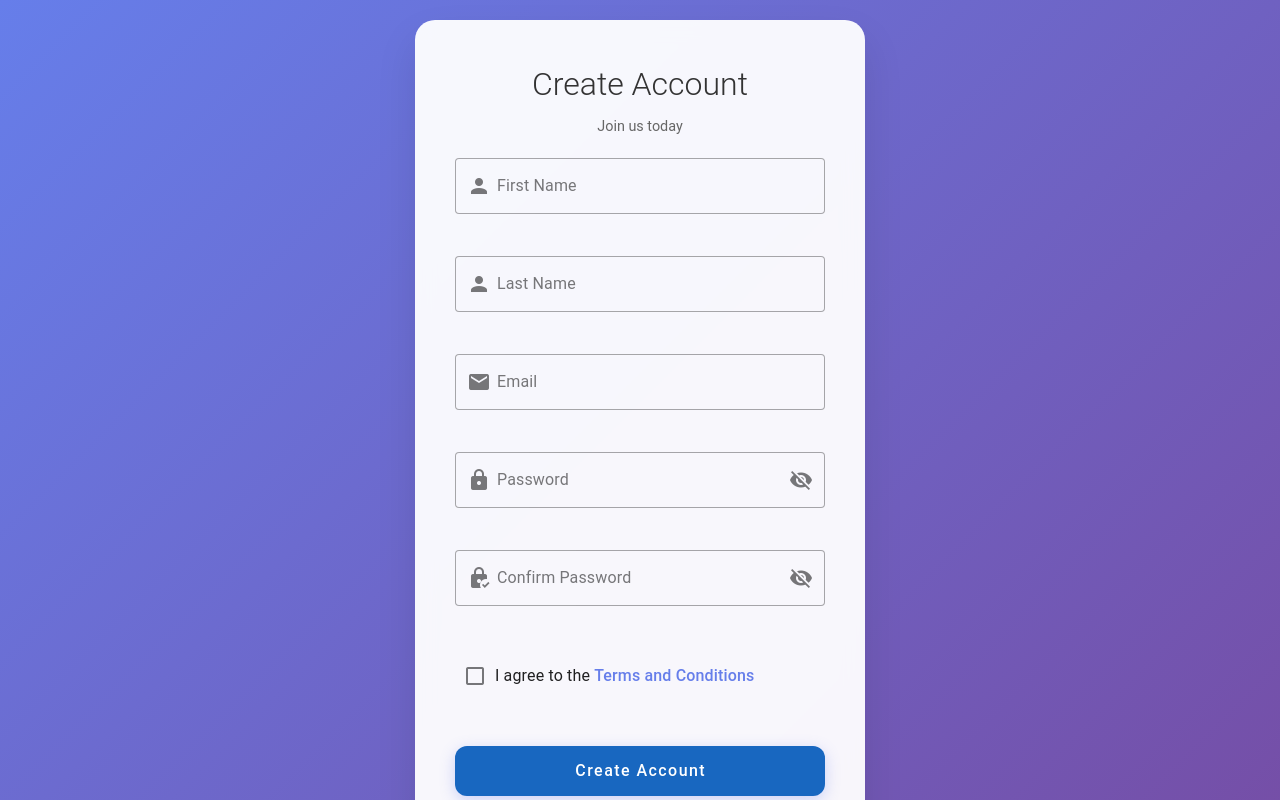
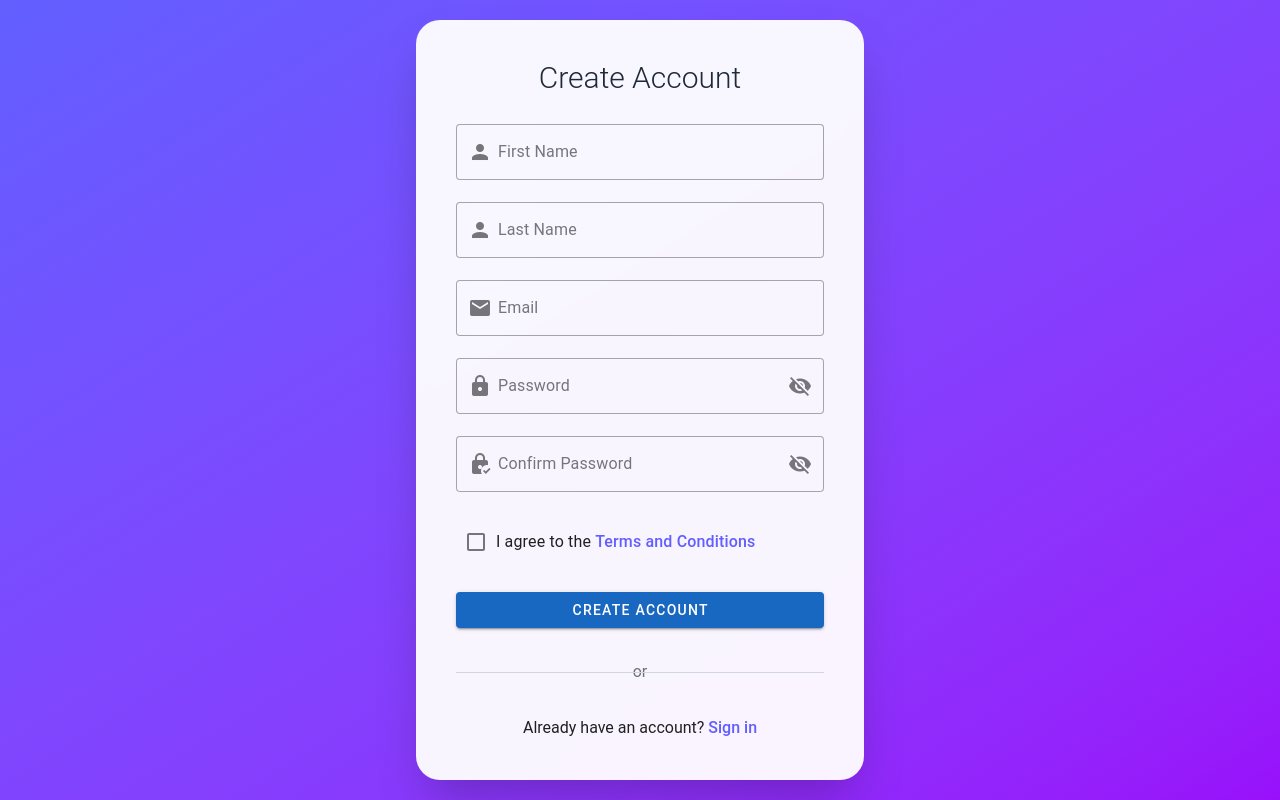
Before and after one commit to Sonit90/qr-manager.org-UI, a Vue app: page /register in a window 1280 px wide. Shown: the top 800 px of the page. Built offline with nearby package versions, Linux system fonts and the light colour scheme.

Commit message:
feat(components): First version of Auth pages

```diff
--- a/src/assets/main.css
+++ b/src/assets/main.css
@@ -122,3 +122,12 @@
     @apply bg-background text-foreground;
   }
 }
+
+@layer components {
+  .link-styled {
+    @apply text-indigo-500 no-underline font-medium transition-colors duration-300 hover:text-purple-600 hover:underline;
+  }
+  .btn-primary {
+    @apply h-12 rounded-xl text-base font-medium normal-case shadow-lg shadow-indigo-500/30 transition-all duration-300 hover:-translate-y-0.5 hover:shadow-xl hover:shadow-indigo-500/40;
+  }
+}
--- a/src/layouts/LoginLayout.vue
+++ b/src/layouts/LoginLayout.vue
@@ -1,27 +1,9 @@
 <template>
-  <div class="auth-container">
-    <div class="auth-card">
+  <div
+    class="min-h-screen bg-gradient-to-br from-indigo-500 to-purple-600 flex items-center justify-center p-5"
+  >
+    <div class="w-full max-w-md backdrop-blur-sm bg-white/95 rounded-3xl shadow-2xl">
       <router-view />
     </div>
   </div>
 </template>
-
-<style scoped>
-.auth-container {
-  min-height: 100vh;
-  background: linear-gradient(135deg, #667eea 0%, #764ba2 100%);
-  display: flex;
-  align-items: center;
-  justify-content: center;
-  padding: 20px;
-}
-
-.auth-card {
-  width: 100%;
-  max-width: 450px;
-  backdrop-filter: blur(10px);
-  background: rgba(255, 255, 255, 0.95);
-  border-radius: 20px;
-  box-shadow: 0 20px 40px rgba(0, 0, 0, 0.1);
-}
-</style>
--- a/src/modules/auth/LoginPage.vue
+++ b/src/modules/auth/LoginPage.vue
@@ -1,4 +1,4 @@
-<script setup>
+<script setup lang="ts">
 import { ref, reactive } from 'vue'
 import { useRouter } from 'vue-router'
 
@@ -38,14 +38,13 @@ const handleLogin = async () => {
 </script>
 <template>
   <div>
-    <div class="auth-header">
-      <h1 class="auth-title">Welcome Back</h1>
-      <p class="auth-subtitle">Sign in to your account</p>
+    <div class="text-center py-10 pb-5">
+      <h1 class="text-3xl font-light text-gray-800 mb-2">Welcome Back</h1>
+      <p class="text-gray-600 text-sm">Sign in to your account</p>
     </div>
 
-    <div class="auth-form">
-      <v-form @submit.prevent="handleLogin" ref="loginForm">
-        <div class="form-field">
+    <div class="px-10 pb-10">
+      <v-form class="gap-4" @submit.prevent="handleLogin" ref="loginForm">
         <v-text-field
           v-model="form.email"
           :rules="emailRules"
@@ -55,9 +54,7 @@ const handleLogin = async () => {
           color="primary"
           required
         />
-        </div>
 
-        <div class="form-field">
         <v-text-field
           v-model="form.password"
           :rules="passwordRules"
@@ -70,113 +67,31 @@ const handleLogin = async () => {
           color="primary"
           required
         />
-        </div>
 
-        <div class="form-field">
         <v-row align="center" justify="space-between">
           <v-col cols="auto">
-              <v-checkbox
-                v-model="form.remember"
-                label="Remember me"
-                color="primary"
-                hide-details
-              />
+            <v-checkbox v-model="form.remember" label="Remember me" color="primary" hide-details />
           </v-col>
           <v-col cols="auto">
-              <router-link to="/reset-password" class="link-button"> Forgot password? </router-link>
+            <router-link to="/reset-password" class="link-styled"> Forgot password? </router-link>
           </v-col>
         </v-row>
-        </div>
 
-        <v-btn type="submit" class="auth-button" color="primary" :loading="loading" block>
+        <v-btn type="submit" class="btn-primary" color="primary" :loading="loading" block>
           Sign In
         </v-btn>
       </v-form>
 
-      <div class="divider-text">
-        <span>or</span>
+      <div
+        class="text-center my-8 relative text-gray-500 before:content-[''] before:absolute before:top-1/2 before:left-0 before:right-0 before:h-px before:bg-gray-300"
+      >
+        <span class="bg-white/95 px-5">or</span>
       </div>
 
       <div class="text-center">
         <span>Don't have an account? </span>
-        <router-link to="/register" class="link-button"> Sign up </router-link>
+        <router-link to="/register" class="link-styled"> Sign up </router-link>
       </div>
     </div>
   </div>
 </template>
-
-<style scoped>
-.auth-header {
-  text-align: center;
-  padding: 40px 0 20px;
-}
-
-.auth-title {
-  font-size: 2rem;
-  font-weight: 300;
-  color: #333;
-  margin-bottom: 8px;
-}
-
-.auth-subtitle {
-  color: #666;
-  font-size: 0.9rem;
-}
-
-.auth-form {
-  padding: 0 40px 40px;
-}
-
-.form-field {
-  margin-bottom: 20px;
-}
-
-.auth-button {
-  height: 50px;
-  border-radius: 12px;
-  font-size: 1rem;
-  font-weight: 500;
-  text-transform: none;
-  box-shadow: 0 4px 15px rgba(103, 126, 234, 0.3);
-  transition: all 0.3s ease;
-}
-
-.auth-button:hover {
-  transform: translateY(-2px);
-  box-shadow: 0 6px 20px rgba(103, 126, 234, 0.4);
-}
-
-.link-button {
-  color: #667eea;
-  text-decoration: none;
-  font-weight: 500;
-  transition: color 0.3s ease;
-}
-
-.link-button:hover {
-  color: #764ba2;
-  text-decoration: underline;
-}
-
-.divider-text {
-  text-align: center;
-  margin: 30px 0;
-  position: relative;
-  color: #999;
-}
-
-.divider-text::before {
-  content: '';
-  position: absolute;
-  top: 50%;
-  left: 0;
-  right: 0;
-  height: 1px;
-  background: #e0e0e0;
-}
-
-.divider-text span {
-  background: rgba(255, 255, 255, 0.95);
-  padding: 0 20px;
-}
-</style>
--- a/src/modules/auth/RegisterPage.vue
+++ b/src/modules/auth/RegisterPage.vue
@@ -1,4 +1,4 @@
-<script setup>
+<script setup lang="ts">
 import { ref, reactive } from 'vue'
 import { useRouter } from 'vue-router'
 
@@ -56,14 +56,12 @@ const handleRegister = async () => {
 </script>
 <template>
   <div>
-    <div class="auth-header">
-      <h1 class="auth-title">Create Account</h1>
-      <p class="auth-subtitle">Join us today</p>
+    <div class="text-center pt-10 pb-5">
+      <h1 class="text-3xl font-light text-gray-800 mb-2">Create Account</h1>
     </div>
 
-    <div class="auth-form">
-      <v-form @submit.prevent="handleRegister" ref="registerForm">
-        <div class="form-field">
+    <div class="px-10 pb-10">
+      <v-form class="gap-4" @submit.prevent="handleRegister" ref="registerForm">
         <v-text-field
           v-model="form.firstName"
           :rules="nameRules"
@@ -73,9 +71,7 @@ const handleRegister = async () => {
           color="primary"
           required
         />
-        </div>
 
-        <div class="form-field">
         <v-text-field
           v-model="form.lastName"
           :rules="nameRules"
@@ -85,9 +81,7 @@ const handleRegister = async () => {
           color="primary"
           required
         />
-        </div>
 
-        <div class="form-field">
         <v-text-field
           v-model="form.email"
           :rules="emailRules"
@@ -97,9 +91,7 @@ const handleRegister = async () => {
           color="primary"
           required
         />
-        </div>
 
-        <div class="form-field">
         <v-text-field
           v-model="form.password"
           :rules="passwordRules"
@@ -112,9 +104,7 @@ const handleRegister = async () => {
           color="primary"
           required
         />
-        </div>
 
-        <div class="form-field">
         <v-text-field
           v-model="form.confirmPassword"
           :rules="confirmPasswordRules"
@@ -127,9 +117,7 @@ const handleRegister = async () => {
           color="primary"
           required
         />
-        </div>
 
-        <div class="form-field">
         <v-checkbox
           v-model="form.agreeToTerms"
           :rules="[(v) => !!v || 'You must agree to the terms and conditions']"
@@ -137,103 +125,28 @@ const handleRegister = async () => {
           required
         >
           <template v-slot:label>
-              <span
-                >I agree to the
-                <a href="#" class="link-button">Terms and Conditions</a>
+            <span>
+              I agree to the
+              <a href="#" class="link-styled"> Terms and Conditions </a>
             </span>
           </template>
         </v-checkbox>
-        </div>
 
-        <v-btn type="submit" class="auth-button" color="primary" :loading="loading" block>
+        <v-btn type="submit" class="btn-primary" color="primary" :loading="loading" block>
           Create Account
         </v-btn>
       </v-form>
 
-      <div class="divider-text">
+      <div
+        class="text-center my-8 relative text-gray-500 before:content-[''] before:absolute before:top-1/2 before:left-0 before:right-0 before:h-px before:bg-gray-300"
+      >
         <span>or</span>
       </div>
 
       <div class="text-center">
         <span>Already have an account? </span>
-        <router-link to="/login" class="link-button"> Sign in </router-link>
+        <router-link to="/login" class="link-styled"> Sign in </router-link>
       </div>
     </div>
   </div>
 </template>
-
-<style scoped>
-.auth-header {
-  text-align: center;
-  padding: 40px 0 20px;
-}
-
-.auth-title {
-  font-size: 2rem;
-  font-weight: 300;
-  color: #333;
-  margin-bottom: 8px;
-}
-
-.auth-subtitle {
-  color: #666;
-  font-size: 0.9rem;
-}
-
-.auth-form {
-  padding: 0 40px 40px;
-}
-
-.form-field {
-  margin-bottom: 20px;
-}
-
-.auth-button {
-  height: 50px;
-  border-radius: 12px;
-  font-size: 1rem;
-  font-weight: 500;
-  text-transform: none;
-  box-shadow: 0 4px 15px rgba(103, 126, 234, 0.3);
-  transition: all 0.3s ease;
-}
-
-.auth-button:hover {
-  transform: translateY(-2px);
-  box-shadow: 0 6px 20px rgba(103, 126, 234, 0.4);
-}
-
-.link-button {
-  color: #667eea;
-  text-decoration: none;
-  font-weight: 500;
-  transition: color 0.3s ease;
-}
-
-.link-button:hover {
-  color: #764ba2;
-  text-decoration: underline;
-}
-
-.divider-text {
-  text-align: center;
-  margin: 30px 0;
-  position: relative;
-  color: #999;
-}
-
-.divider-text::before {
-  content: '';
-  position: absolute;
-  top: 50%;
-  left: 0;
-  right: 0;
-  height: 1px;
-  background: #e0e0e0;
-}
-
-.divider-text span {
-  background: rgba(255, 255, 255, 0.95);
-  padding: 0 20px;
-}
-</style>
--- a/src/modules/auth/ResetPasswordPage.vue
+++ b/src/modules/auth/ResetPasswordPage.vue
@@ -1,59 +1,4 @@
-<template>
-  <div>
-    <div class="auth-header">
-      <h1 class="auth-title">Reset Password</h1>
-      <p class="auth-subtitle">Enter your email to receive reset instructions</p>
-    </div>
-
-    <div class="auth-form">
-      <v-form @submit.prevent="handleResetPassword" ref="resetForm" v-if="!emailSent">
-        <div class="form-field">
-          <v-text-field
-            v-model="form.email"
-            :rules="emailRules"
-            label="Email"
-            prepend-inner-icon="mdi-email"
-            variant="outlined"
-            color="primary"
-            required
-          />
-        </div>
-
-        <v-btn type="submit" class="auth-button" color="primary" :loading="loading" block>
-          Send Reset Link
-        </v-btn>
-      </v-form>
-
-      <!-- Success Message -->
-      <div v-else class="success-message">
-        <v-icon size="64" color="success" class="mb-4">mdi-check-circle</v-icon>
-        <h3 class="mb-3">Check Your Email</h3>
-        <p class="mb-4">
-          We've sent password reset instructions to <strong>{{ form.email }}</strong>
-        </p>
-        <v-btn @click="emailSent = false" variant="outlined" color="primary" class="mb-3" block>
-          Send Another Email
-        </v-btn>
-      </div>
-
-      <div class="divider-text">
-        <span>or</span>
-      </div>
-
-      <div class="text-center">
-        <span>Remember your password? </span>
-        <router-link to="/login" class="link-button"> Sign in </router-link>
-      </div>
-
-      <div class="text-center mt-3">
-        <span>Don't have an account? </span>
-        <router-link to="/register" class="link-button"> Sign up </router-link>
-      </div>
-    </div>
-  </div>
-</template>
-
-<script setup>
+<script setup lang="ts">
 import { ref, reactive } from 'vue'
 import { useRouter } from 'vue-router'
 
@@ -86,93 +31,59 @@ const handleResetPassword = async () => {
 }
 </script>
 
-<style scoped>
-.auth-header {
-  text-align: center;
-  padding: 40px 0 20px;
-}
+<template>
+  <div>
+    <div class="text-center py-4">
+      <h1 class="text-3xl font-light text-gray-800 mb-2">Reset Password</h1>
+      <p class="text-gray-600 text-sm">Enter your email to receive reset instructions</p>
+    </div>
 
-.auth-title {
-  font-size: 2rem;
-  font-weight: 300;
-  color: #333;
-  margin-bottom: 8px;
-}
+    <div class="py-4">
+      <v-form @submit.prevent="handleResetPassword" ref="resetForm" v-if="!emailSent">
+        <div class="mb-2">
+          <v-text-field
+            v-model="form.email"
+            :rules="emailRules"
+            label="Email"
+            prepend-inner-icon="mdi-email"
+            variant="outlined"
+            color="primary"
+            required
+          />
+        </div>
 
-.auth-subtitle {
-  color: #666;
-  font-size: 0.9rem;
-}
+        <v-btn type="submit" class="btn-primary" color="primary" :loading="loading" block>
+          Send Reset Link
+        </v-btn>
+      </v-form>
 
-.auth-form {
-  padding: 0 40px 40px;
-}
+      <!-- Success Message -->
+      <div v-else class="text-center py-4">
+        <v-icon size="64" color="success" class="mb-4">mdi-check-circle</v-icon>
+        <h3 class="mb-3 text-gray-800 font-normal">Check Your Email</h3>
+        <p class="mb-4 text-gray-600 leading-relaxed">
+          We've sent password reset instructions to <strong>{{ form.email }}</strong>
+        </p>
+        <v-btn @click="emailSent = false" variant="outlined" color="primary" class="mb-3" block>
+          Send Another Email
+        </v-btn>
+      </div>
 
-.form-field {
-  margin-bottom: 20px;
-}
+      <div
+        class="text-center my-4 relative text-gray-500 before:content-[''] before:absolute before:top-1/2 before:left-0 before:right-0 before:h-px before:bg-gray-300"
+      >
+        <span class="bg-white/95 px-5">or</span>
+      </div>
 
-.auth-button {
-  height: 50px;
-  border-radius: 12px;
-  font-size: 1rem;
-  font-weight: 500;
-  text-transform: none;
-  box-shadow: 0 4px 15px rgba(103, 126, 234, 0.3);
-  transition: all 0.3s ease;
-}
+      <div class="text-center">
+        <span>Remember your password? </span>
+        <router-link to="/login" class="link-styled"> Sign in </router-link>
+      </div>
 
-.auth-button:hover {
-  transform: translateY(-2px);
-  box-shadow: 0 6px 20px rgba(103, 126, 234, 0.4);
-}
-
-.link-button {
-  color: #667eea;
-  text-decoration: none;
-  font-weight: 500;
-  transition: color 0.3s ease;
-}
-
-.link-button:hover {
-  color: #764ba2;
-  text-decoration: underline;
-}
-
-.divider-text {
-  text-align: center;
-  margin: 30px 0;
-  position: relative;
-  color: #999;
-}
-
-.divider-text::before {
-  content: '';
-  position: absolute;
-  top: 50%;
-  left: 0;
-  right: 0;
-  height: 1px;
-  background: #e0e0e0;
-}
-
-.divider-text span {
-  background: rgba(255, 255, 255, 0.95);
-  padding: 0 20px;
-}
-
-.success-message {
-  text-align: center;
-  padding: 20px 0;
-}
-
-.success-message h3 {
-  color: #333;
-  font-weight: 400;
-}
-
-.success-message p {
-  color: #666;
-  line-height: 1.5;
-}
-</style>
+      <div class="text-center mt-3">
+        <span>Don't have an account? </span>
+        <router-link to="/register" class="link-styled"> Sign up </router-link>
+      </div>
+    </div>
+  </div>
+</template>
--- a/src/router/index.ts
+++ b/src/router/index.ts
@@ -21,7 +21,7 @@ const router = createRouter({
           component: () => import('@/modules/auth/RegisterPage.vue'),
         },
         {
-          path: 'password-reset',
+          path: 'reset-password',
           component: () => import('@/modules/auth/ResetPasswordPage.vue'),
         },
       ],
```
Lines whose indentation alone changed are shown as unchanged.
